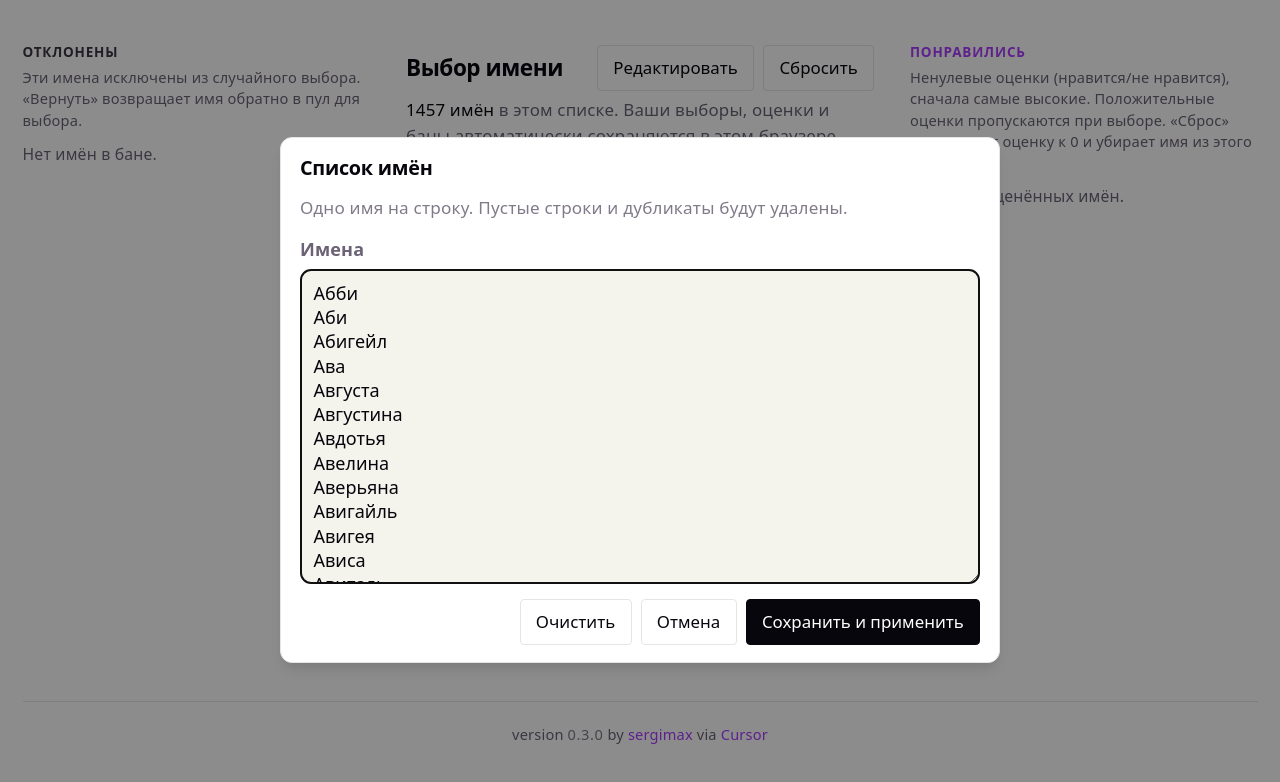
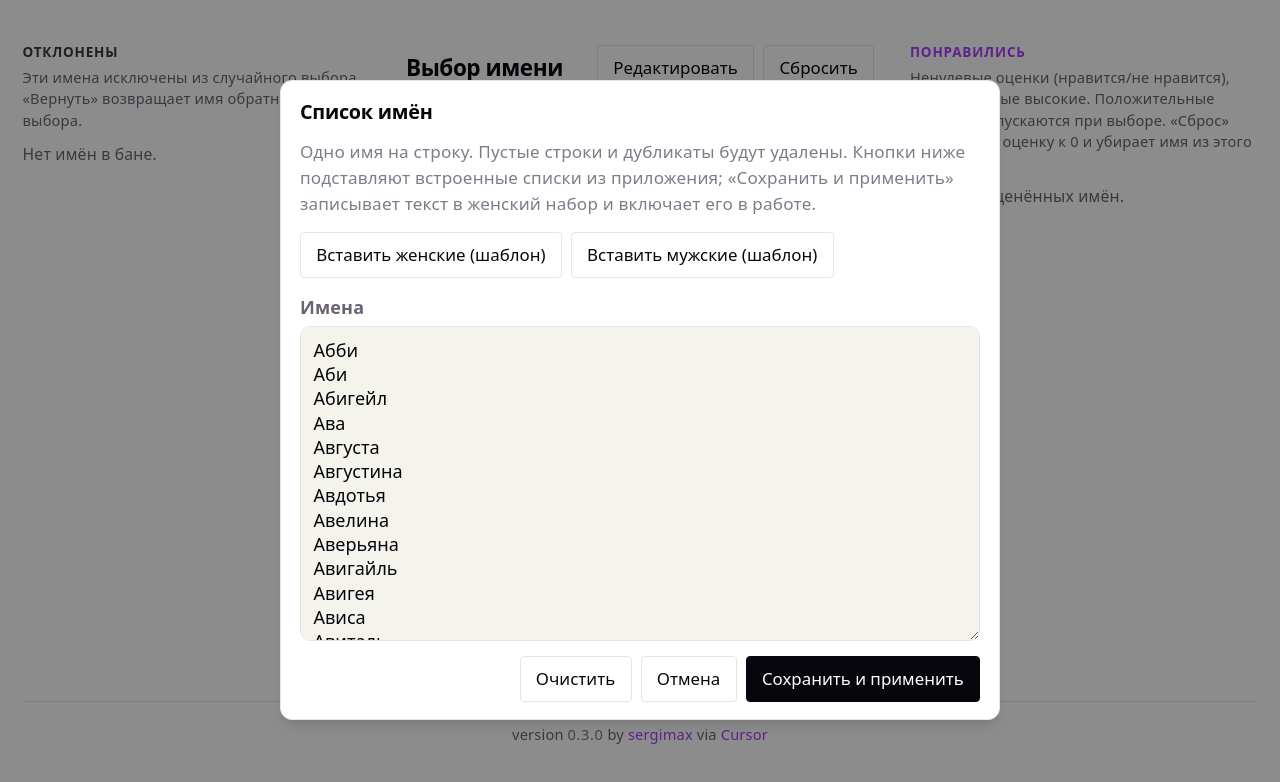
Before and after one commit to sergimax/simple-name-picker, a React (Vite) app: page / in a window 1280 px wide. Both pictures are taken after a click on the button "Редактировать". Shown: the top 782 px of the page. Built offline with nearby package versions, Linux system fonts and the light colour scheme.

Commit message:
refactor(preset-names): enhance preset names management by introducing a structured catalog for male and female names, improving localStorage handling and UI integration

```diff
--- a/src/App.tsx
+++ b/src/App.tsx
@@ -9,8 +9,9 @@ import { TopRatedNamesPanel } from './components/TopRatedNamesPanel/index.tsx'
 import { usePersistedNamesCatalog } from './hooks/usePersistedNamesCatalog'
 import { useNamePicker } from './hooks/useNamePicker'
 import { useStatusMessage } from './hooks/useStatusMessage'
-import { NAMES } from './data/names'
-import { loadPresetNames, savePresetNames } from './presetNamesStorage'
+import { FEMALE_NAMES, MALE_NAMES } from './data/names'
+import type { PresetGender, PresetNamesCatalog } from './presetNamesStorage'
+import { loadPresetNamesCatalog, savePresetNamesCatalog } from './presetNamesStorage'
 import './App.css'
 import { useEffect, useMemo, useState } from 'react'
 
@@ -27,17 +28,34 @@ function App() {
 
   const { status, showStatus } = useStatusMessage()
 
-  const [presetNames, setPresetNames] = useState<string[]>(
-    () => loadPresetNames() ?? [...NAMES],
-  )
+  const [presetCatalog, setPresetCatalog] = useState<PresetNamesCatalog>(() => {
+    const stored = loadPresetNamesCatalog()
+    if (stored) {
+      return {
+        female: stored.female.length > 0 ? stored.female : [...FEMALE_NAMES],
+        male: stored.male.length > 0 ? stored.male : [...MALE_NAMES],
+        selected: stored.selected ?? 'female',
+      }
+    }
+    return {
+      female: [...FEMALE_NAMES],
+      male: [...MALE_NAMES],
+      selected: 'female',
+    }
+  })
+
+  const selectedPreset: PresetGender = presetCatalog.selected ?? 'female'
+  const selectedPresetNames = useMemo(() => {
+    return selectedPreset === 'male' ? presetCatalog.male : presetCatalog.female
+  }, [presetCatalog.female, presetCatalog.male, selectedPreset])
 
   useEffect(() => {
-    savePresetNames(presetNames)
-  }, [presetNames])
+    savePresetNamesCatalog(presetCatalog)
+  }, [presetCatalog])
 
   const getResetState = useMemo(() => {
-    return () => ({ names: [...presetNames], ratings: {}, banned: [] })
-  }, [presetNames])
+    return () => ({ names: [...selectedPresetNames], ratings: {}, banned: [] })
+  }, [selectedPresetNames])
 
   const {
     picked,
@@ -61,9 +79,9 @@ function App() {
         <section id="center" className="picker app-column app-column--main">
           <PickerHeader
             onReset={handleReset}
-            presetNames={presetNames}
-            onUpdatePreset={(next) => {
-              setPresetNames(next)
+            presetCatalog={presetCatalog}
+            onUpdatePreset={(preset, next) => {
+              setPresetCatalog((prev) => ({ ...prev, [preset]: next, selected: preset }))
               setState({ names: [...next], ratings: {}, banned: [] })
               showStatus('Набор имён обновлён и применён (оценки и баны очищены).')
             }}
--- a/src/components/PickerHeader/PickerHeader.css
+++ b/src/components/PickerHeader/PickerHeader.css
@@ -65,6 +65,13 @@
   font-size: 0.95rem;
 }
 
+.preset-dialog__fill-row {
+  display: flex;
+  gap: 0.5rem;
+  flex-wrap: wrap;
+  align-items: center;
+}
+
 .preset-dialog__label {
   display: grid;
   gap: 0.35rem;
--- a/src/components/PickerHeader/PresetNamesDialog.tsx
+++ b/src/components/PickerHeader/PresetNamesDialog.tsx
@@ -1,27 +1,35 @@
-import { useId, useMemo, useRef, useState } from 'react'
+import { useId, useRef, useState } from 'react'
+import { FEMALE_NAMES, MALE_NAMES } from '../../data/names'
+import type { PresetGender, PresetNamesCatalog } from '../../presetNamesStorage'
 import { parsePresetNamesText, presetNamesToText } from '../../presetNamesStorage'
 
 type PresetNamesDialogProps = {
-  presetNames: string[]
-  onUpdatePreset: (nextNames: string[]) => void
+  catalog: PresetNamesCatalog
+  onUpdatePreset: (preset: PresetGender, nextNames: string[]) => void
   triggerClassName?: string
 }
 
 export function PresetNamesDialog({
-  presetNames,
+  catalog,
   onUpdatePreset,
   triggerClassName = 'btn',
 }: PresetNamesDialogProps) {
   const dialogRef = useRef<HTMLDialogElement | null>(null)
   const titleId = useId()
 
-  const initialText = useMemo(() => presetNamesToText(presetNames), [presetNames])
-  const [draft, setDraft] = useState(initialText)
+  const [draft, setDraft] = useState(() => {
+    const key: PresetGender = catalog.selected ?? 'female'
+    return presetNamesToText(catalog[key])
+  })
+  /** Which preset slot «Сохранить и применить» writes to (set by template buttons or on open). */
+  const [saveTarget, setSaveTarget] = useState<PresetGender>(() => catalog.selected ?? 'female')
 
   const openEditor = () => {
     const dlg = dialogRef.current
     if (!dlg) return
-    setDraft(initialText)
+    const key: PresetGender = catalog.selected ?? 'female'
+    setSaveTarget(key)
+    setDraft(presetNamesToText(catalog[key]))
     dlg.showModal()
   }
 
@@ -29,9 +37,15 @@ export function PresetNamesDialog({
     dialogRef.current?.close()
   }
 
+  const fillFromTemplate = (preset: PresetGender) => {
+    const names = preset === 'female' ? FEMALE_NAMES : MALE_NAMES
+    setSaveTarget(preset)
+    setDraft(presetNamesToText([...names]))
+  }
+
   const handleSave = () => {
     const next = parsePresetNamesText(draft)
-    onUpdatePreset(next)
+    onUpdatePreset(saveTarget, next)
     closeEditor()
   }
 
@@ -52,8 +66,24 @@ export function PresetNamesDialog({
             Список имён
           </h2>
           <p className="preset-dialog__hint">
-            Одно имя на строку. Пустые строки и дубликаты будут удалены.
+            Одно имя на строку. Пустые строки и дубликаты будут удалены. Кнопки ниже подставляют
+            встроенные списки из приложения; «Сохранить и применить» записывает текст в{' '}
+            {saveTarget === 'female' ? 'женский' : 'мужской'} набор и включает его в работе.
           </p>
+
+          <div className="preset-dialog__fill-row" role="group" aria-label="Подставить шаблон">
+            <button
+              type="button"
+              className="btn"
+              onClick={() => fillFromTemplate('female')}
+            >
+              Вставить женские (шаблон)
+            </button>
+            <button type="button" className="btn" onClick={() => fillFromTemplate('male')}>
+              Вставить мужские (шаблон)
+            </button>
+          </div>
+
           <label className="preset-dialog__label">
             <span className="preset-dialog__label-text">Имена</span>
             <textarea
--- a/src/components/PickerHeader/index.tsx
+++ b/src/components/PickerHeader/index.tsx
@@ -1,23 +1,24 @@
 import '../shared/buttons.css'
 import './PickerHeader.css'
 import { PresetNamesDialog } from './PresetNamesDialog'
+import type { PresetGender, PresetNamesCatalog } from '../../presetNamesStorage'
 
 type PickerHeaderProps = {
   onReset: () => void
-  presetNames: string[]
-  onUpdatePreset: (nextNames: string[]) => void
+  presetCatalog: PresetNamesCatalog
+  onUpdatePreset: (preset: PresetGender, nextNames: string[]) => void
 }
 
 export function PickerHeader({
   onReset,
-  presetNames,
+  presetCatalog,
   onUpdatePreset,
 }: PickerHeaderProps) {
   return (
     <header className="picker-header">
       <h1 className="picker-title">Выбор имени</h1>
       <div className="picker-header-actions">
-        <PresetNamesDialog presetNames={presetNames} onUpdatePreset={onUpdatePreset} />
+        <PresetNamesDialog catalog={presetCatalog} onUpdatePreset={onUpdatePreset} />
         <button
           type="button"
           className="btn"
--- a/src/data/names.ts
+++ b/src/data/names.ts
@@ -1,5 +1,5 @@
 /** Curated female given names (from `raw-names-list.md`): section letters, wiki clutter, and exact duplicates removed. */
-export const NAMES = [
+export const FEMALE_NAMES = [
   "Абби",
   "Аби",
   "Абигейл",
@@ -1459,4 +1459,21 @@ export const NAMES = [
   "Яся",
 ] as const;
 
-export type Name = (typeof NAMES)[number];
+/**
+ * Small built-in male preset (user-editable later).
+ * Kept intentionally short to avoid shipping a huge additional dataset by default.
+ */
+export const MALE_NAMES = [
+  "Александр",
+  "Дмитрий",
+  "Иван",
+  "Максим",
+  "Сергей",
+  "Артём",
+  "Никита",
+] as const;
+
+/** Backwards-compat export used by existing app defaults (female). */
+export const NAMES = FEMALE_NAMES;
+
+export type Name = (typeof FEMALE_NAMES)[number];
--- a/src/presetNamesStorage.ts
+++ b/src/presetNamesStorage.ts
@@ -1,28 +1,87 @@
 /** Key for the user-editable preset name list in `localStorage`. */
 export const PRESET_NAMES_STORAGE_KEY = 'simple-name-picker:preset-names'
+
+export type PresetGender = 'female' | 'male'
+
+export type PresetNamesCatalog = {
+  female: string[]
+  male: string[]
+  selected?: PresetGender
+}
 
 function isStringArray(x: unknown): x is string[] {
   return Array.isArray(x) && x.every((v) => typeof v === 'string')
 }
 
-export function loadPresetNames(): string[] | null {
+function isPresetGender(x: unknown): x is PresetGender {
+  return x === 'female' || x === 'male'
+}
+
+function isPresetNamesCatalog(x: unknown): x is PresetNamesCatalog {
+  if (x == null || typeof x !== 'object') return false
+  const obj = x as Record<string, unknown>
+  if (!isStringArray(obj.female)) return false
+  if (!isStringArray(obj.male)) return false
+  if (obj.selected !== undefined && !isPresetGender(obj.selected)) return false
+  return true
+}
+
+export function loadPresetNamesCatalog(): PresetNamesCatalog | null {
   if (typeof localStorage === 'undefined') return null
   try {
     const raw = localStorage.getItem(PRESET_NAMES_STORAGE_KEY)
     if (raw == null) return null
     const parsed: unknown = JSON.parse(raw)
-    if (!isStringArray(parsed)) return null
-    const cleaned = normalizeNames(parsed)
-    return cleaned.length > 0 ? cleaned : null
+    // Migration: old format was a plain string[]
+    if (isStringArray(parsed)) {
+      const female = normalizeNames(parsed)
+      return {
+        female,
+        male: [],
+        selected: 'female',
+      }
+    }
+    if (!isPresetNamesCatalog(parsed)) return null
+    const female = normalizeNames(parsed.female)
+    const male = normalizeNames(parsed.male)
+    const selected = parsed.selected
+    return {
+      female,
+      male,
+      selected: selected && isPresetGender(selected) ? selected : undefined,
+    }
   } catch {
     return null
   }
 }
 
+export function savePresetNamesCatalog(catalog: PresetNamesCatalog): void {
+  if (typeof localStorage === 'undefined') return
+  const cleaned: PresetNamesCatalog = {
+    female: normalizeNames(catalog.female),
+    male: normalizeNames(catalog.male),
+    selected: catalog.selected,
+  }
+  localStorage.setItem(PRESET_NAMES_STORAGE_KEY, JSON.stringify(cleaned))
+}
+
+export function loadPresetNames(): string[] | null {
+  const catalog = loadPresetNamesCatalog()
+  if (!catalog) return null
+  const selected: PresetGender = catalog.selected ?? 'female'
+  const names = normalizeNames(catalog[selected])
+  return names.length > 0 ? names : null
+}
+
 export function savePresetNames(names: string[]): void {
-  if (typeof localStorage === 'undefined') return
-  const cleaned = normalizeNames(names)
-  localStorage.setItem(PRESET_NAMES_STORAGE_KEY, JSON.stringify(cleaned))
+  const catalog = loadPresetNamesCatalog()
+  const next: PresetNamesCatalog = {
+    female: catalog?.female ?? [],
+    male: catalog?.male ?? [],
+    selected: catalog?.selected ?? 'female',
+  }
+  next[selectedOrDefault(next)] = normalizeNames(names)
+  savePresetNamesCatalog(next)
 }
 
 export function presetNamesToText(names: string[]): string {
@@ -50,3 +109,7 @@ function normalizeNames(names: string[]): string[] {
   }
   return out
 }
+
+function selectedOrDefault(catalog: PresetNamesCatalog): PresetGender {
+  return catalog.selected ?? 'female'
+}
```
